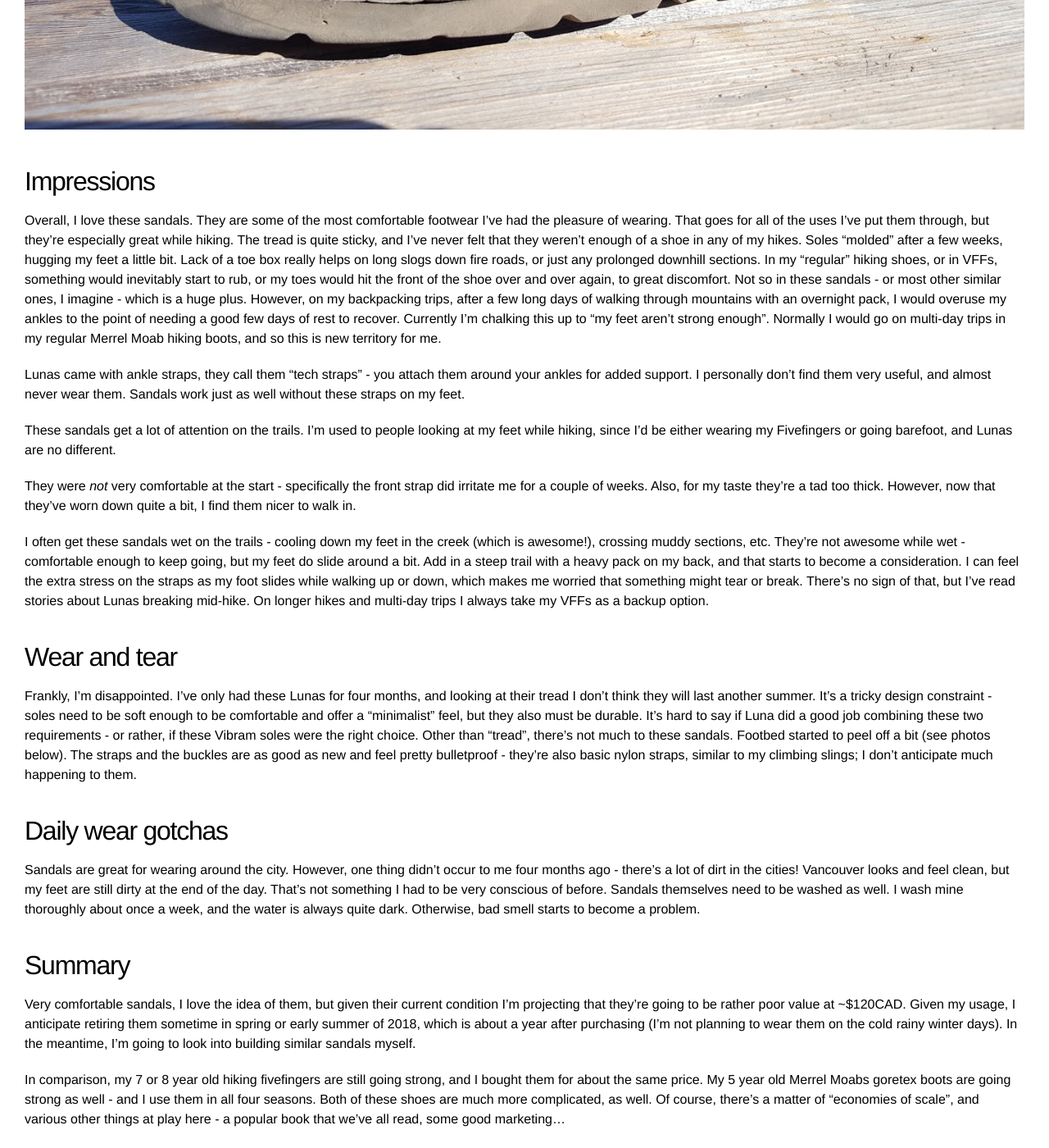
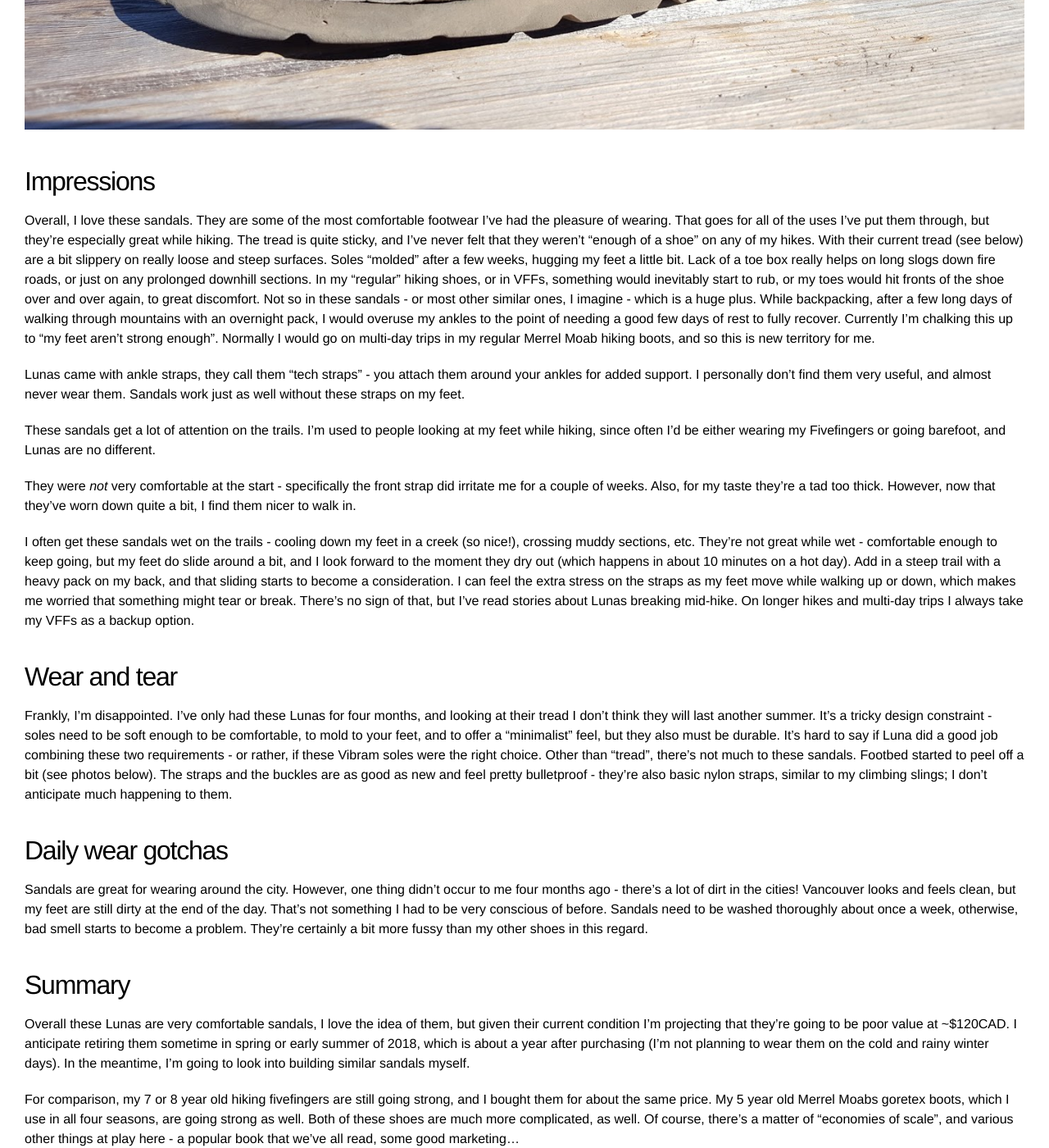
Before and after one commit to grigoryk/grigoryk.github.io, a Jekyll site: the page built from _outdoors/2017-09-04-luna-mono-2-sandals-four-month-review.md, in a window 1280 px wide and 1400 px high, scrolled down 1006 px. Shown: the whole window at 82% size. Built offline with Jekyll 4.4.1, drawn with Linux system fonts in a browser that asks for light colours; comment, search, counter and statistics services are not loaded; some of the changed text lies outside the part shown.

Commit message:
luna review edit

```diff
--- a/_outdoors/2017-09-04-luna-mono-2-sandals-four-month-review.md
+++ b/_outdoors/2017-09-04-luna-mono-2-sandals-four-month-review.md
@@ -24,31 +24,31 @@ I guess most of the "wear and tear" happens during my hikes. A typical hike woul
 
 Impressions
 ---
-Overall, I love these sandals. They are some of the most comfortable footwear I've had the pleasure of wearing. That goes for all of the uses I've put them through, but they're especially great while hiking. The tread is quite sticky, and I've never felt that they weren't enough of a shoe in any of my hikes. Soles "molded" after a few weeks, hugging my feet a little bit. Lack of a toe box really helps on long slogs down fire roads, or just any prolonged downhill sections. In my "regular" hiking shoes, or in VFFs, something would inevitably start to rub, or my toes would hit the front of the shoe over and over again, to great discomfort. Not so in these sandals - or most other similar ones, I imagine - which is a huge plus. However, on my backpacking trips, after a few long days of walking through mountains with an overnight pack, I would overuse my ankles to the point of needing a good few days of rest to recover. Currently I'm chalking this up to "my feet aren't strong enough". Normally I would go on multi-day trips in my regular Merrel Moab hiking boots, and so this is new territory for me.
+Overall, I love these sandals. They are some of the most comfortable footwear I've had the pleasure of wearing. That goes for all of the uses I've put them through, but they're especially great while hiking. The tread is quite sticky, and I've never felt that they weren't "enough of a shoe" on any of my hikes. With their current tread (see below) are a bit slippery on really loose and steep surfaces. Soles "molded" after a few weeks, hugging my feet a little bit. Lack of a toe box really helps on long slogs down fire roads, or just on any prolonged downhill sections. In my "regular" hiking shoes, or in VFFs, something would inevitably start to rub, or my toes would hit fronts of the shoe over and over again, to great discomfort. Not so in these sandals - or most other similar ones, I imagine - which is a huge plus. While backpacking, after a few long days of walking through mountains with an overnight pack, I would overuse my ankles to the point of needing a good few days of rest to fully recover. Currently I'm chalking this up to "my feet aren't strong enough". Normally I would go on multi-day trips in my regular Merrel Moab hiking boots, and so this is new territory for me.
 
 Lunas came with ankle straps, they call them "tech straps" - you attach them around your ankles for added support. I personally don't find them very useful, and almost never wear them. Sandals work just as well without these straps on my feet.
 
-These sandals get a lot of attention on the trails. I'm used to people looking at my feet while hiking, since I'd be either wearing my Fivefingers or going barefoot, and Lunas are no different.
+These sandals get a lot of attention on the trails. I'm used to people looking at my feet while hiking, since often I'd be either wearing my Fivefingers or going barefoot, and Lunas are no different.
 
 They were *not* very comfortable at the start - specifically the front strap did irritate me for a couple of weeks. Also, for my taste they're a tad too thick. However, now that they've worn down quite a bit, I find them nicer to walk in.
 
-I often get these sandals wet on the trails - cooling down my feet in the creek (which is awesome!), crossing muddy sections, etc. They're not awesome while wet - comfortable enough to keep going, but my feet do slide around a bit. Add in a steep trail with a heavy pack on my back, and that starts to become a consideration. I can feel the extra stress on the straps as my foot slides while walking up or down, which makes me worried that something might tear or break. There's no sign of that, but I've read stories about Lunas breaking mid-hike. On longer hikes and multi-day trips I always take my VFFs as a backup option.
+I often get these sandals wet on the trails - cooling down my feet in a creek (so nice!), crossing muddy sections, etc. They're not great while wet - comfortable enough to keep going, but my feet do slide around a bit, and I look forward to the moment they dry out (which happens in about 10 minutes on a hot day). Add in a steep trail with a heavy pack on my back, and that sliding starts to become a consideration. I can feel the extra stress on the straps as my feet move while walking up or down, which makes me worried that something might tear or break. There's no sign of that, but I've read stories about Lunas breaking mid-hike. On longer hikes and multi-day trips I always take my VFFs as a backup option.
 
 Wear and tear
 ---
-Frankly, I'm disappointed. I've only had these Lunas for four months, and looking at their tread I don't think they will last another summer. It's a tricky design constraint - soles need to be soft enough to be comfortable and offer a "minimalist" feel, but they also must be durable. It's hard to say if Luna did a good job combining these two requirements - or rather, if these Vibram soles were the right choice. Other than "tread", there's not much to these sandals. Footbed started to peel off a bit (see photos below). The straps and the buckles are as good as new and feel pretty bulletproof - they're also basic nylon straps, similar to my climbing slings; I don't anticipate much happening to them.
+Frankly, I'm disappointed. I've only had these Lunas for four months, and looking at their tread I don't think they will last another summer. It's a tricky design constraint - soles need to be soft enough to be comfortable, to mold to your feet, and to offer a "minimalist" feel, but they also must be durable. It's hard to say if Luna did a good job combining these two requirements - or rather, if these Vibram soles were the right choice. Other than "tread", there's not much to these sandals. Footbed started to peel off a bit (see photos below). The straps and the buckles are as good as new and feel pretty bulletproof - they're also basic nylon straps, similar to my climbing slings; I don't anticipate much happening to them.
 
 Daily wear gotchas
 ---
-Sandals are great for wearing around the city. However, one thing didn't occur to me four months ago - there's a lot of dirt in the cities! Vancouver looks and feel clean, but my feet are still dirty at the end of the day. That's not something I had to be very conscious of before. Sandals themselves need to be washed as well. I wash mine thoroughly about once a week, and the water is always quite dark. Otherwise, bad smell starts to become a problem.
+Sandals are great for wearing around the city. However, one thing didn't occur to me four months ago - there's a lot of dirt in the cities! Vancouver looks and feels clean, but my feet are still dirty at the end of the day. That's not something I had to be very conscious of before. Sandals need to be washed thoroughly about once a week, otherwise, bad smell starts to become a problem. They're certainly a bit more fussy than my other shoes in this regard.
 
 Summary
 ---
-Very comfortable sandals, I love the idea of them, but given their current condition I'm projecting that they're going to be rather poor value at ~$120CAD. Given my usage, I anticipate retiring them sometime in spring or early summer of 2018, which is about a year after purchasing (I'm not planning to wear them on the cold rainy winter days). In the meantime, I'm going to look into building similar sandals myself.
+Overall these Lunas are very comfortable sandals, I love the idea of them, but given their current condition I'm projecting that they're going to be poor value at ~$120CAD. I anticipate retiring them sometime in spring or early summer of 2018, which is about a year after purchasing (I'm not planning to wear them on the cold and rainy winter days). In the meantime, I'm going to look into building similar sandals myself.
 
-In comparison, my 7 or 8 year old hiking fivefingers are still going strong, and I bought them for about the same price. My 5 year old Merrel Moabs goretex boots are going strong as well - and I use them in all four seasons. Both of these shoes are much more complicated, as well. Of course, there's a matter of "economies of scale", and various other things at play here - a popular book that we've all read, some good marketing...
+For comparison, my 7 or 8 year old hiking fivefingers are still going strong, and I bought them for about the same price. My 5 year old Merrel Moabs goretex boots, which I use in all four seasons, are going strong as well. Both of these shoes are much more complicated, as well. Of course, there's a matter of "economies of scale", and various other things at play here - a popular book that we've all read, some good marketing...
 
-Regardless, paying so much money for a piece of rubber and some nylon straps feels a bit ridiculous if the whole thing won't actually last more than a year. The whole affair feels irresponsible to me. Companies should strive to make products lasts as long as possible, and reduce their impact. Sandals that last one hiking season are no better than disposable, non-repairable garbage sneakers that are sold in your local mall. Perhaps their minimalism is their saving grace - less material ends up in the landfill.
+Regardless, paying so much money for a piece of rubber and some nylon straps feels a bit ridiculous if the whole thing won't actually last more than a year. The whole affair strikes me as irresponsible. Companies should strive to make products that last as long as possible, and to reduce their impact. Sandals that you can wear for one-and-a-half hiking season are no better than disposable, non-repairable garbage sneakers that are sold in your local mall. Perhaps their minimalism is their saving grace - less material will eventually end up in the landfill.
 
 Here is what my Monos look like after four months of daily wear:
 
```
Also changed, not shown: other parts of _outdoors/2017-09-04-luna-mono-2-sandals-four-month-review.md (+1 -1 lines).
